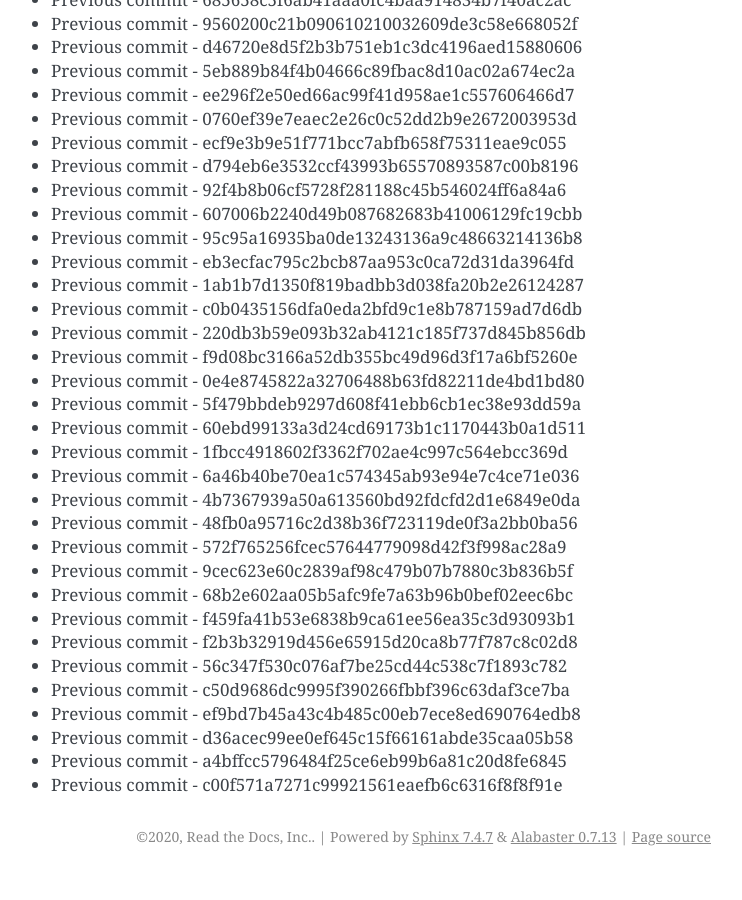
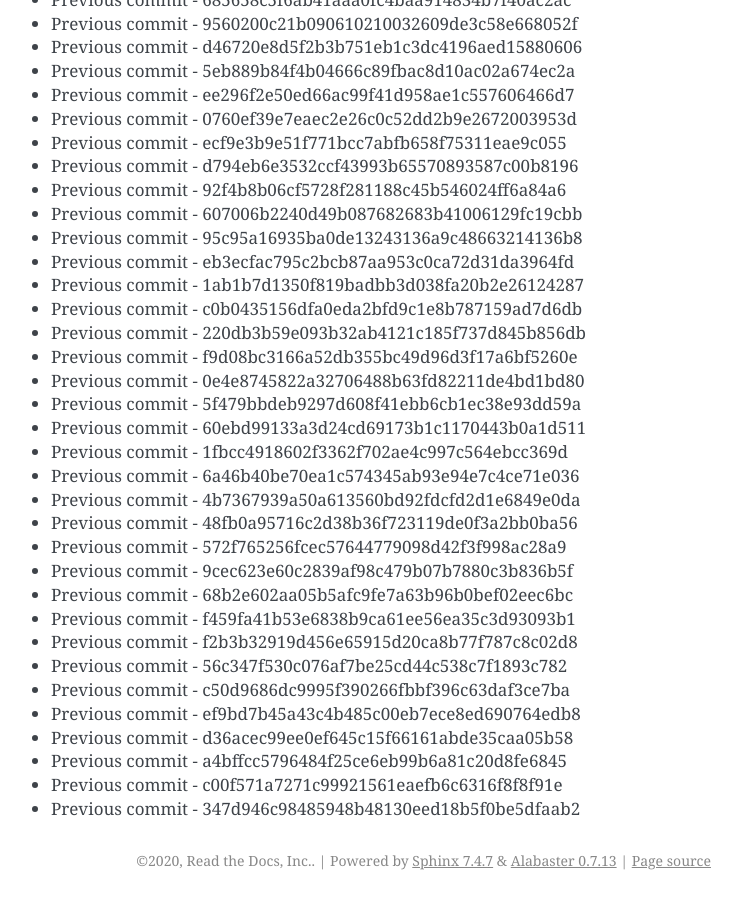
Before and after one commit to readthedocs/rtd-git-stresstest, a Sphinx documentation site: the page built from docs/updates.rst, in a window 1280 px wide and 900 px high, scrolled down 15267 px. Shown: the whole window, without its empty margins (399-1141 px from the left). Built offline with Sphinx 7.4.7, drawn with Linux system fonts in a browser that asks for light colours; before the commit the page ends 16143 px from its top, so only the background shows below that.

Commit message:
Generating commit from previous: 347d946c98485948b48130eed18b5f0be5dfaab2

```diff
--- a/docs/updates.rst
+++ b/docs/updates.rst
@@ -673,3 +673,4 @@ It can be tested for any performance characteristics.
 * Previous commit - d36acec99ee0ef645c15f66161abde35caa05b58
 * Previous commit - a4bffcc5796484f25ce6eb99b6a81c20d8fe6845
 * Previous commit - c00f571a7271c99921561eaefb6c6316f8f8f91e
+* Previous commit - 347d946c98485948b48130eed18b5f0be5dfaab2
```
